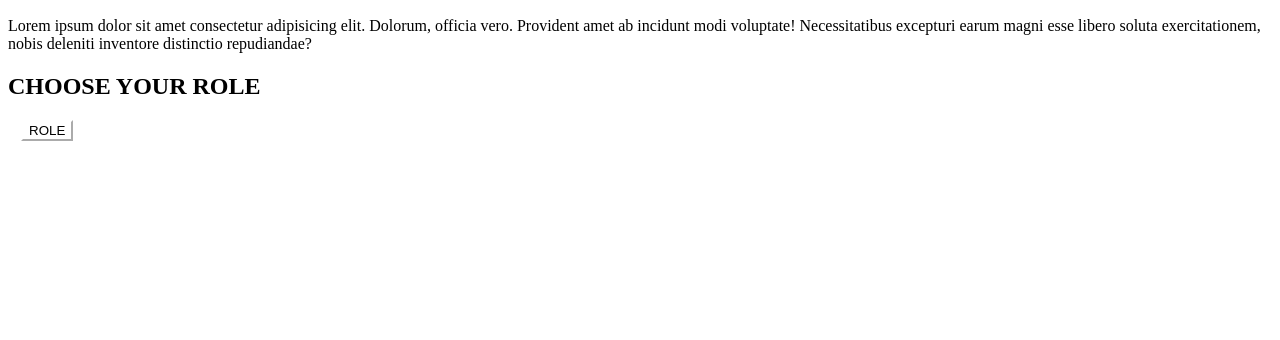
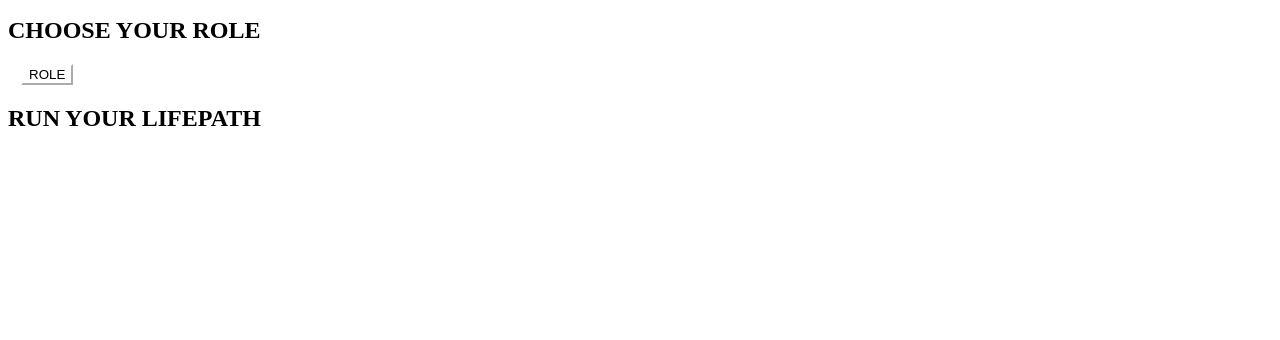
Before and after one commit to Jollista/Flatline, a plain HTML site: page completeChargen.html in a window 1280 px wide. Shown: the part 460-800 px from the top of the page. Drawn offline with Linux system fonts and the light colour scheme.

```diff
--- a/completeChargen.html
+++ b/completeChargen.html
@@ -18,7 +18,6 @@
 
 			<!--Chargen method description-->
 			<h1>COMPLETE</h1>
-			<p>Lorem ipsum dolor sit amet consectetur adipisicing elit. Dolorum, officia vero. Provident amet ab incidunt modi voluptate! Necessitatibus excepturi earum magni esse libero soluta exercitationem, nobis deleniti inventore distinctio repudiandae?</p>
 
 			<!--ROLE SELECTION-->
 			<h2>CHOOSE YOUR ROLE</h2>
@@ -487,6 +486,8 @@
 				</div>
 			</div>
 
+			<!--LIFEPATH RUNNING-->
+			<h2>RUN YOUR LIFEPATH</h2>
 
 		</div>
 		<script src="script.js"></script>
```
